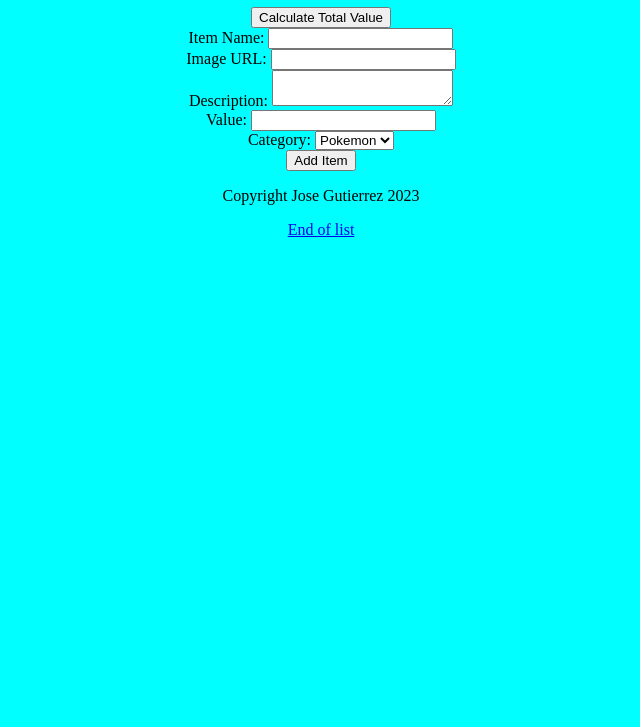
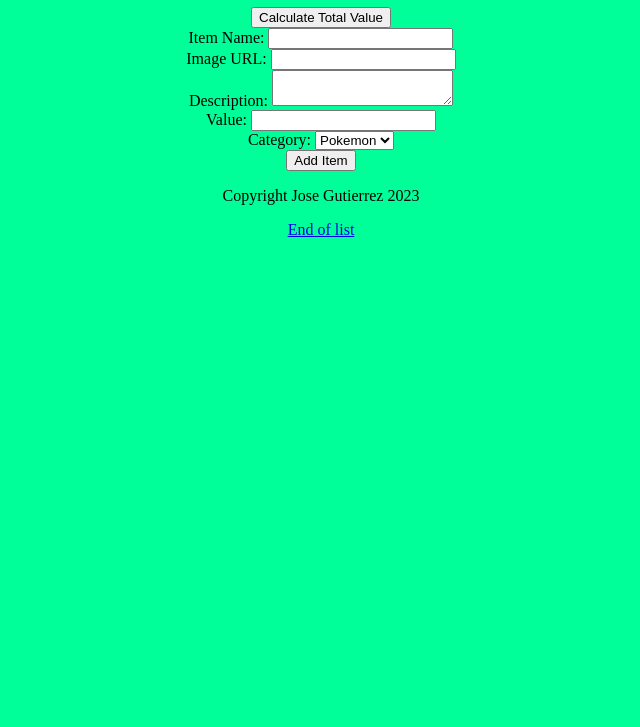
Before and after one commit to Midsnow605/flatiron-frontend-phase-1-project, a plain HTML site: page index.html in a window 1280 px wide. Shown: the part 73-800 px from the top of the page, without its empty margins (319-959 px from the left). Drawn offline with Linux system fonts and the light colour scheme; no server answers.

Commit message:
I like green better

```diff
--- a/styles.css
+++ b/styles.css
@@ -1,5 +1,5 @@
 body {
-    background-color: aqua;
+    background-color: rgb(0, 255, 153);
 }
 /* styles.css */
 
```
